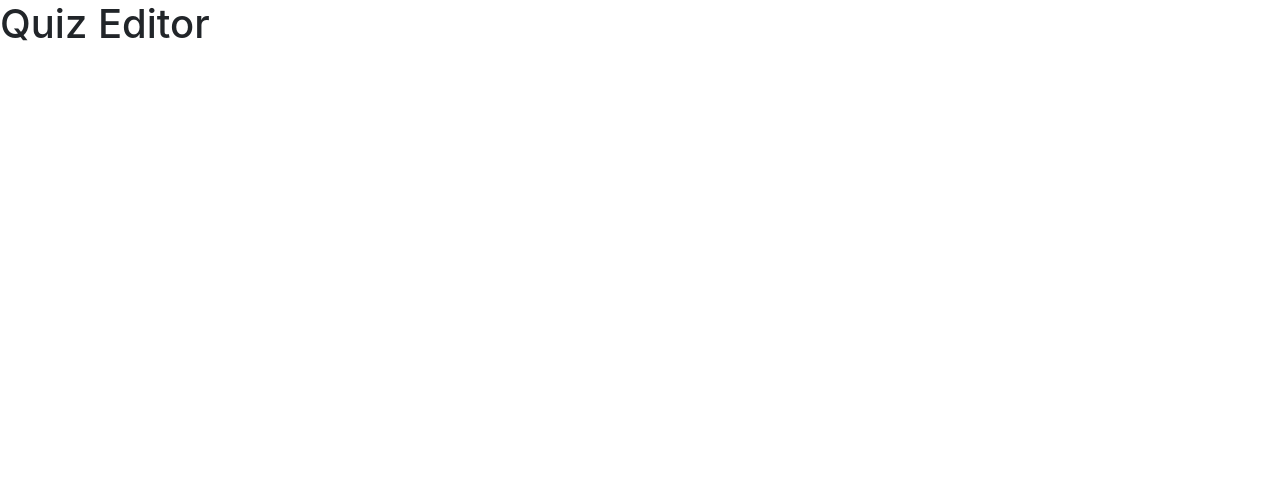
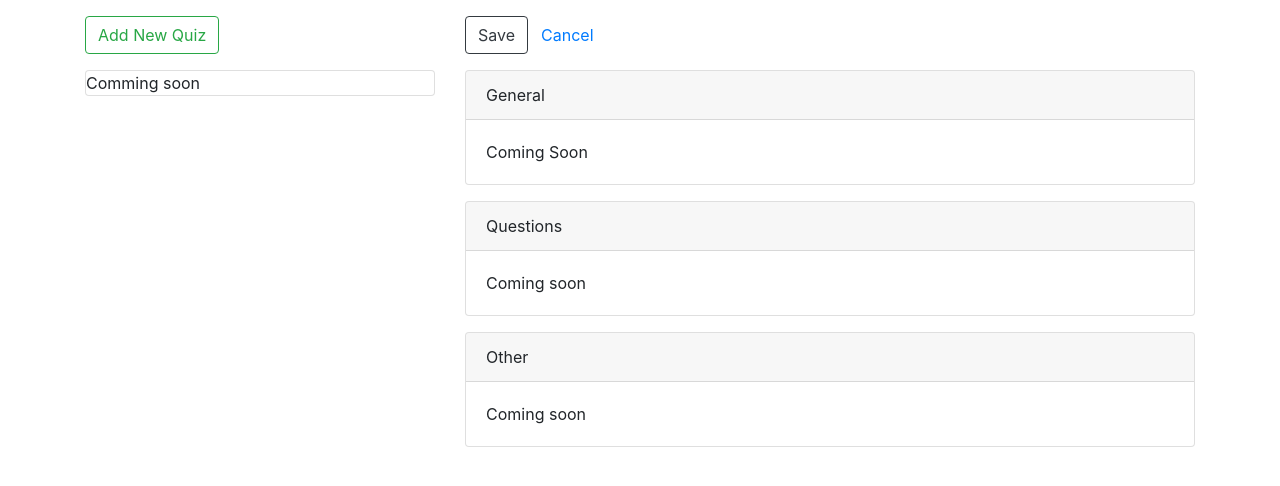
Before and after one commit to 2020-fall-jsf-tuth/quiz-editor, an Angular app: page / in a window 1280 px wide. Shown: the top 486 px of the page. Built offline with nearby package versions, Linux system fonts and the light colour scheme.

Commit message:
added add quiz layout

```diff
--- a/src/app/app.component.html
+++ b/src/app/app.component.html
@@ -1 +1,44 @@
-<h1>{{title}}</h1>
+<div class="container">
+  <div class="row">
+    <div class="col-md-4">
+      <div class="btn btn-outline-success mt-3 mb-3">
+        Add New Quiz
+      </div>
+      <div class="card">
+        Comming soon
+      </div>
+    </div>
+    <div class="col-md-8">
+      <div class="btn btn-outline-dark mt-3 mb-3">
+        Save
+      </div>
+      <div class="btn btn-link mt-3 mb-3">
+        Cancel
+      </div>
+      <div class="card mb-3">
+        <div class="card-header">
+          General
+        </div>
+        <div class="card-body">
+          Coming Soon
+        </div>
+      </div>
+      <div class="card mb-3">
+        <div class="card-header">
+          Questions
+        </div>
+        <div class="card-body">
+          Coming soon
+        </div>
+      </div>
+      <div class="card">
+        <div class="card-header">
+          Other
+        </div>
+        <div class="card-body">
+          Coming soon
+        </div>
+      </div>
+    </div>
+  </div>
+</div>
```
